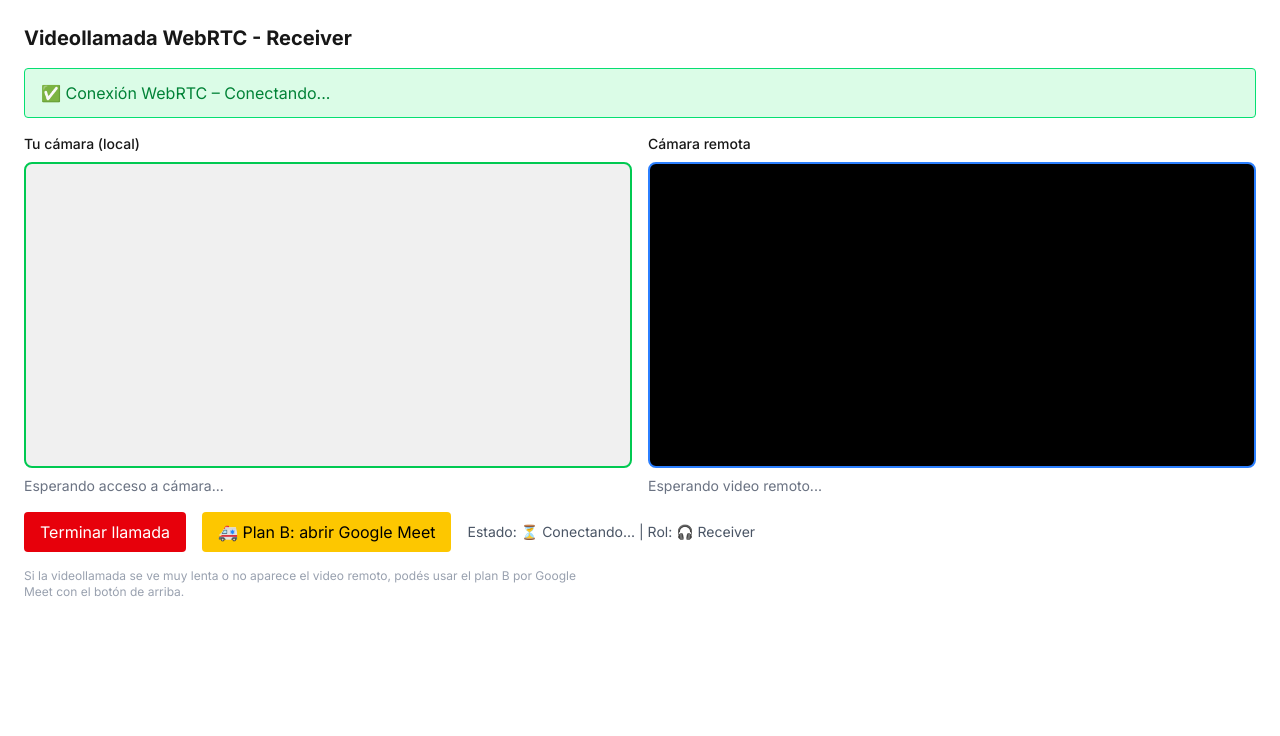
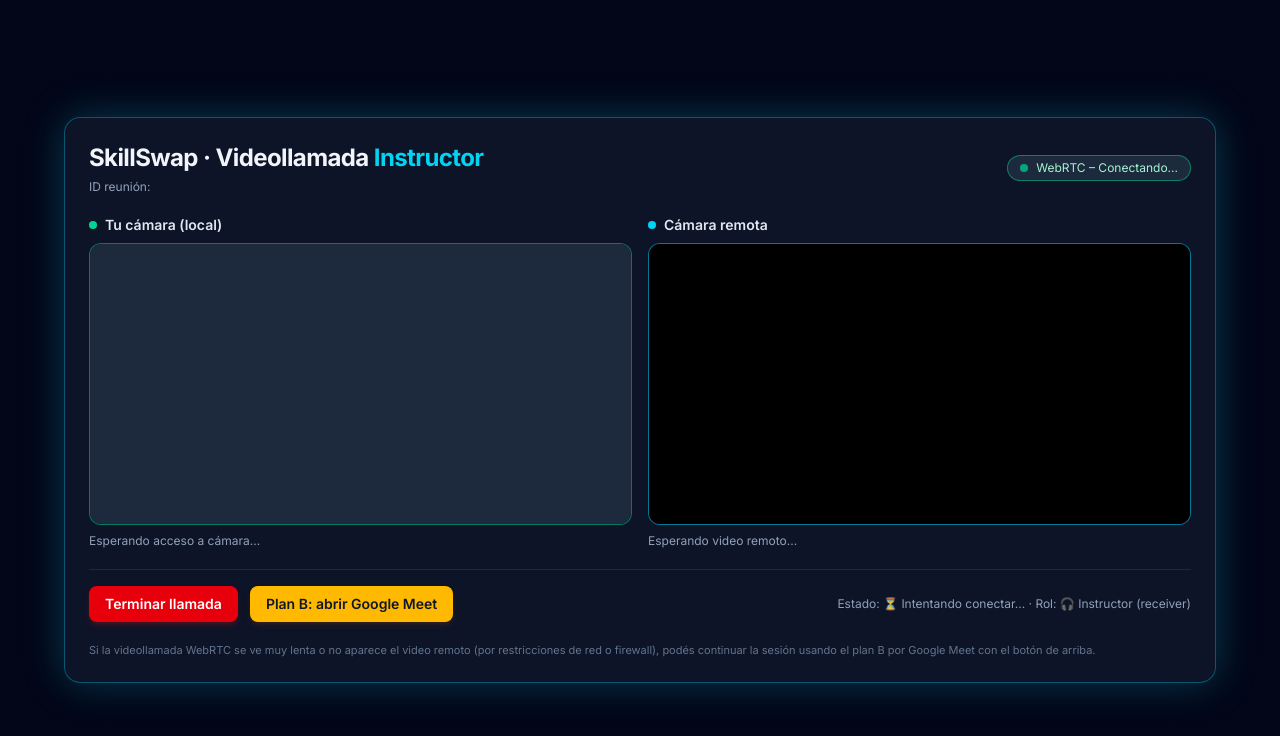
Before and after one commit to DiegoMarchandon/SkillSwapRepo, a Next.js app in the folder frontend/: page /webrtc in a window 1280 px wide. Shown: the top 736 px of the page. Built offline with nearby package versions, Linux system fonts and the light colour scheme; no server answers.

Commit message:
fix: plan B

```diff
--- a/frontend/src/app/meeting/[meetingId]/page.js
+++ b/frontend/src/app/meeting/[meetingId]/page.js
@@ -20,8 +20,7 @@ export default function MeetingPage() {
     both_connected: false,
   });
 
-  // URL de plan B (Google Meet) desde env
-  const fallbackMeetUrl = process.env.NEXT_PUBLIC_FALLBACK_MEET_URL;
+
 
   // 1. CARGAR INFO DE LA REUNIÓN
   useEffect(() => {
@@ -241,7 +240,7 @@ export default function MeetingPage() {
               </div>
             </div>
 
-            {/* Botones de acción + Plan B */}
+            {/* Botones de acción */}
             <div className="flex flex-col md:flex-row gap-4 mb-8 justify-center">
               {isInstructor ? (
                 <button
@@ -278,16 +277,6 @@ export default function MeetingPage() {
               >
                 📋 COPIAR ENLACE
               </button>
-
-              {fallbackMeetUrl && (
-                <button
-                  onClick={() => window.open(fallbackMeetUrl, '_blank')}
-                  className="px-8 py-4 bg-red-500 text-gray-900 border-4 border-red-700 rounded-none hover:bg-red-400 transition font-mono text-xl font-bold"
-                  style={{ boxShadow: '4px 4px 0 #000' }}
-                >
-                  🚑 PLAN B: ABRIR GOOGLE MEET
-                </button>
-              )}
             </div>
 
             {/* Mensajes con estado de conexión */}
--- a/frontend/src/app/webrtc/WebrtcClient.js
+++ b/frontend/src/app/webrtc/WebrtcClient.js
@@ -14,7 +14,7 @@ export default function WebrtcClient() {
   const socketRef = useRef(null);
   const localStreamRef = useRef(null);
 
-  // Para evitar arrancar 2 veces caller/receiver
+  // Evitar arrancar 2 veces caller/receiver
   const callerStartedRef = useRef(false);
   const receiverStartedRef = useRef(false);
 
@@ -30,8 +30,6 @@ export default function WebrtcClient() {
   const otherUserId = search.get('other_user_id');
   const usuarioHabilidadId = search.get('usuario_habilidad_id');
   const role = search.get('role'); // 'caller' | 'receiver'
-  const forceCaller = search.get('forceCaller');
-
   const fallbackMeetUrl = process.env.NEXT_PUBLIC_FALLBACK_MEET_URL;
 
   // =============== MEDIA LOCAL ===============
@@ -129,7 +127,7 @@ export default function WebrtcClient() {
     [meetingId, cleanup]
   );
 
-  // =============== EFFECT PRINCIPAL ===============
+  // =============== EFFECT PRINCIPAL (WEBRTC) ===============
   useEffect(() => {
     if (!meetingId) return;
 
@@ -192,7 +190,9 @@ export default function WebrtcClient() {
         const stream = await getLocalMedia();
 
         const pc = new RTCPeerConnection({
-          iceServers: [{ urls: 'stun:stun.l.google.com:19302' }],
+          iceServers: [
+            { urls: 'stun:stun.l.google.com:19302' },
+          ],
         });
         pcRef.current = pc;
 
@@ -294,7 +294,9 @@ export default function WebrtcClient() {
           const stream = await getLocalMedia();
 
           const pc = new RTCPeerConnection({
-            iceServers: [{ urls: 'stun:stun.l.google.com:19302' }],
+            iceServers: [
+              { urls: 'stun:stun.l.google.com:19302' },
+            ],
           });
           pcRef.current = pc;
 
@@ -359,48 +361,77 @@ export default function WebrtcClient() {
     cleanup,
   ]);
 
+  // =============== PREVIEW INICIAL DE CÁMARA ===============
+  useEffect(() => {
+    getLocalMedia().catch((err) => {
+      console.error('❌ Error en preview inicial de cámara:', err);
+    });
+  }, [getLocalMedia]);
+
   // =============== RENDER ===============
   return (
-    <div className="p-6 space-y-4">
-      <h1 className="text-xl font-bold">
-        Videollamada WebRTC - {isCaller ? 'Caller' : 'Receiver'}
+    <div className="min-h-screen bg-slate-950 text-slate-100 flex items-center justify-center p-4">
+      <div className="w-full max-w-6xl bg-slate-900/90 border border-cyan-500/40 rounded-2xl shadow-[0_0_40px_rgba(34,211,238,0.25)] p-6 space-y-5">
+        <div className="flex items-center justify-between gap-4">
+          <div>
+            <h1 className="text-2xl font-bold tracking-tight">
+              SkillSwap · Videollamada{' '}
+              <span className="text-cyan-400">
+                {isCaller ? 'Alumno' : 'Instructor'}
+              </span>
             </h1>
+            <p className="text-xs text-slate-400 mt-1">
+              ID reunión: <span className="font-mono">{meetingId}</span>
+            </p>
+          </div>
+
+          <span className="px-3 py-1 text-xs rounded-full bg-slate-800 border border-emerald-500/60 text-emerald-200 flex items-center gap-2">
+            <span className="inline-block h-2 w-2 rounded-full bg-emerald-400 animate-pulse" />
+            WebRTC – {callStarted ? 'Conectado' : 'Conectando...'}
+          </span>
+        </div>
 
         {mediaError && (
-        <div className="bg-yellow-100 border border-yellow-400 text-yellow-700 px-4 py-3 rounded">
+          <div className="bg-amber-900/40 border border-amber-500/60 text-amber-100 px-4 py-3 rounded-lg text-sm">
             {mediaError}
           </div>
         )}
 
-      <div className="bg-green-100 border border-green-400 text-green-700 px-4 py-3 rounded">
-        ✅ Conexión WebRTC – {callStarted ? 'Conectado' : 'Conectando...'}
-      </div>
-
-      <div className="flex gap-4">
-        <div className="w-1/2">
-          <h3 className="text-sm font-medium mb-2">Tu cámara (local)</h3>
+        <div className="grid grid-cols-1 md:grid-cols-2 gap-4">
+          {/* Local */}
+          <div className="space-y-2">
+            <h3 className="text-sm font-semibold text-slate-200 flex items-center gap-2">
+              <span className="inline-block h-2 w-2 rounded-full bg-emerald-400" />
+              Tu cámara (local)
+            </h3>
+            <div className="rounded-xl border border-emerald-500/60 bg-slate-900 overflow-hidden">
               <video
                 ref={localVideoRef}
                 autoPlay
                 playsInline
                 muted
-            className="w-full border-2 border-green-500 rounded-lg"
-            style={{ minHeight: '300px', backgroundColor: '#f0f0f0' }}
+                className="w-full h-[280px] object-cover bg-slate-800"
               />
+            </div>
             {!localVideoRef.current?.srcObject && (
-            <div className="text-gray-500 text-sm mt-2">
+              <div className="text-xs text-slate-400">
                 Esperando acceso a cámara...
               </div>
             )}
           </div>
-        <div className="w-1/2">
-          <h3 className="text-sm font-medium mb-2">Cámara remota</h3>
+
+          {/* Remota */}
+          <div className="space-y-2">
+            <h3 className="text-sm font-semibold text-slate-200 flex items-center gap-2">
+              <span className="inline-block h-2 w-2 rounded-full bg-cyan-400" />
+              Cámara remota
+            </h3>
+            <div className="rounded-xl border border-cyan-500/60 bg-slate-900 overflow-hidden">
               <video
                 ref={remoteVideoRef}
                 autoPlay
                 playsInline
-            className="w-full border-2 border-blue-500 rounded-lg"
-            style={{ minHeight: '300px', backgroundColor: '#000' }}
+                className="w-full h-[280px] object-cover bg-black"
                 onCanPlay={() => {
                   console.log('🎬 Remote video can play, intento play()');
                   remoteVideoRef.current
@@ -411,22 +442,24 @@ export default function WebrtcClient() {
                 }}
                 onPlaying={() => console.log('▶️ Remote video PLAYING')}
               />
+            </div>
             {remoteVideoRef.current?.srcObject ? (
-            <div className="text-green-600 text-sm mt-2">
+              <div className="text-xs text-emerald-300">
                 ✅ Recibiendo video remoto
               </div>
             ) : (
-            <div className="text-gray-500 text-sm mt-2">
+              <div className="text-xs text-slate-400">
                 Esperando video remoto...
               </div>
             )}
           </div>
         </div>
 
-            <div className="flex flex-wrap gap-4 items-center">
+        <div className="flex flex-wrap gap-3 items-center justify-between border-t border-slate-800 pt-4">
+          <div className="flex flex-wrap gap-3 items-center">
             <button
               onClick={endCall}
-          className="px-4 py-2 bg-red-600 text-white rounded hover:bg-red-700"
+              className="px-4 py-2 rounded-lg bg-red-600 hover:bg-red-700 text-sm font-semibold text-white shadow-md shadow-red-900/40"
             >
               Terminar llamada
             </button>
@@ -435,24 +468,28 @@ export default function WebrtcClient() {
               <button
                 type="button"
                 onClick={() => window.open(fallbackMeetUrl, '_blank')}
-            className="px-4 py-2 bg-yellow-400 text-black rounded hover:bg-yellow-300"
+                className="px-4 py-2 rounded-lg bg-amber-400 hover:bg-amber-300 text-sm font-semibold text-slate-900 shadow-md shadow-amber-900/30 flex items-center gap-2"
               >
-            🚑 Plan B: abrir Google Meet
+                <span>Plan B: abrir Google Meet</span>
               </button>
             )}
+          </div>
 
-        <span className="text-sm text-gray-600">
-          Estado: {callStarted ? '✅ Conectado' : '⏳ Conectando...'} | Rol:{' '}
-          {isCaller ? '🎤 Caller' : '🎧 Receiver'}
+          <span className="text-xs text-slate-400">
+            Estado:{' '}
+            {callStarted ? '✅ Conectado' : '⏳ Intentando conectar...'} · Rol:{' '}
+            {isCaller ? '🎤 Alumno (caller)' : '🎧 Instructor (receiver)'}
           </span>
         </div>
 
         {fallbackMeetUrl && (
-        <p className="text-xs text-gray-400 mt-2 max-w-xl">
-          Si la videollamada se ve muy lenta o no aparece el video remoto,
-          podés usar el plan B por Google Meet con el botón de arriba.
+          <p className="text-[11px] text-slate-500 mt-1">
+            Si la videollamada WebRTC se ve muy lenta o no aparece el video remoto
+            (por restricciones de red o firewall), podés continuar la sesión usando
+            el plan B por Google Meet con el botón de arriba.
           </p>
         )}
       </div>
+    </div>
   );
 }
```
Lines whose indentation alone changed are shown as unchanged.
